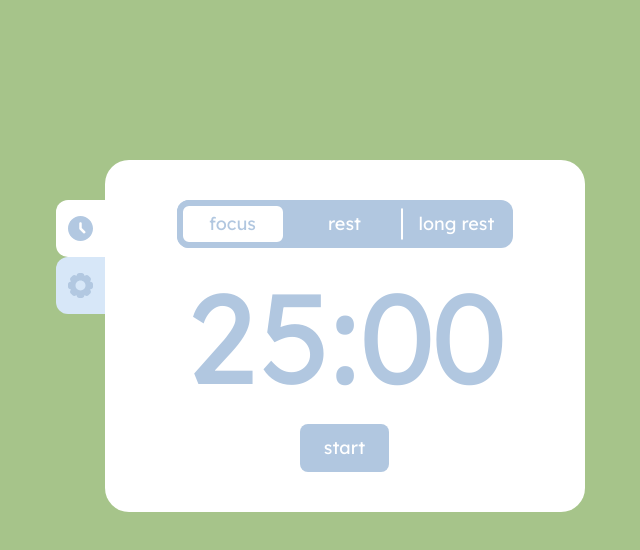
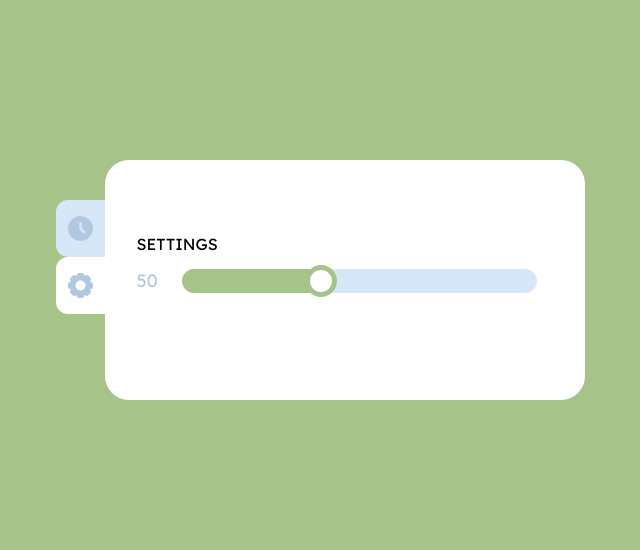
Before and after one commit to LBeukennoot/seedle, a React (Vite) app: page / in a window 1280 px wide. Shown: the top 550 px of the page, without its empty margins (320-960 px from the left). Built offline with nearby package versions, Linux system fonts and the light colour scheme.

Commit message:
Adds slider

```diff
--- a/package.json
+++ b/package.json
@@ -10,6 +10,9 @@
     "preview": "vite preview"
   },
   "dependencies": {
+    "@emotion/react": "^11.14.0",
+    "@emotion/styled": "^11.14.0",
+    "@mui/material": "^7.0.2",
     "@tailwindcss/vite": "^4.0.14",
     "@types/jest": "^29.5.14",
     "@types/node": "^22.13.11",
--- /dev/null
+++ b/src/components/Slider.css
@@ -0,0 +1,58 @@
+/* .MuiSlider-root {
+    height: 1.5rem!important;
+}
+
+.MuiSlider-rail {
+    opacity: 1!important;
+    color: var(--color-light-blue)!important;
+}
+
+.MuiSlider-track {
+    color: var(--color-light-green)!important;
+}
+
+.MuiSlider-thumb {
+    height: 2rem!important;
+    width: 2rem!important;
+    background-color: white!important;
+    border-radius: 100px;
+    border: 0.25rem solid var(--color-light-green)!important;
+    box-sizing: border-box;
+}
+
+.MuiSlider-thumb:hover, .MuiSlider-thumb:focus, .Mui-active, .Mui-focusVisible {
+    box-shadow: inherit!important;
+}
+
+.MuiSlider-thumbSizeSmall {
+    color:#c42c36!important;
+}
+
+.MuiSlider-thumb::before {
+    box-shadow: none!important;
+}
+
+.MuiSlider-valueLabel {
+    line-height: 1.2!important;
+    font-size: 1.2rem!important;
+    background: unset!important;
+    padding: 0!important;
+    width: 3rem!important;
+    height: 3rem!important;
+    border-radius: 50% 50% 50% 0!important;
+    background-color: #26243a!important;
+    transform-origin: bottom left!important;
+    transform: translate(50%, -100%) rotate(-45deg) scale(0)!important;
+}
+
+.MuiSlider-valueLabel:before {
+    display: none!important;
+}
+
+.MuiSlider-valueLabelOpen {
+    transform: translate(50%, -100%) rotate(-45deg) scale(1)!important;
+}
+
+.MuiSlider-valueLabel > * {
+    transform: rotate(45deg)!important;
+} */
--- /dev/null
+++ b/src/components/Slider.tsx
@@ -0,0 +1,217 @@
+// import { styled } from '@mui/material';
+// import './Slider.css'
+// import SliderMUI from '@mui/material/Slider';
+// import { useState } from 'react';
+
+// export default function Slider({ }: any) {
+//     const [value, setValue] = useState(20)
+
+//     const handleChange = (event: Event, newValue: number | number[], activeThumb: number) => {
+//         if (typeof (newValue) === "number") {
+//             setValue(newValue);
+//         }
+//     };
+
+//     const marks = {
+//         min: 5,
+//         max: 120,
+//         minSafe: 30,
+//         maxSafe: 90
+//     }
+
+//     const minSafe = Math.round((marks.minSafe / marks.max) * 100) - 4
+//     // const maxSafe = Math.round((marks.maxSafe / marks.max) * 100) - 4
+//     const maxSafe = Math.round(((marks.max - marks.maxSafe) / marks.max) * 100)
+//     // console.log(minSafe, maxSafe)
+
+
+//     const SafeZones = () => {
+
+//         if (marks.minSafe > marks.maxSafe) {
+//             //one zone at the center of the slider
+//             return (
+//                 <>
+//                     <div
+//                         className={"bg-light-red absolute ml-4 h-[48%] rounded-full"}
+//                         style={{
+//                             width: maxSafe + "%",
+//                             left: minSafe + "%"
+//                         }}
+//                     ></div>
+//                 </>
+//             )
+//         } else {
+//             //two zones on the left and right of the slider
+//             return (
+//                 <>
+//                     <div
+//                         className={"bg-light-red absolute left-0 ml-4 h-[48%] rounded-l-full"}
+//                         style={{ width: (minSafe < 4 ? 0 : minSafe) + "%" }}
+//                     ></div>
+//                     <div
+//                         className={"bg-light-red absolute right-0 mr-4 h-[48%] rounded-r-full"}
+//                         style={{ width: (maxSafe < 4 ? 0 : maxSafe) + "%" }}
+//                     ></div>
+//                 </>
+//             )
+//         }
+
+
+//     }
+
+//     const SliderStyled = styled(SliderMUI)(({ theme }) => ({
+//         color: 'var(--color-light-green)',
+//         '& .MuiSlider-thumb': {
+//             height: '2rem',
+//             width: '2rem',
+//             backgroundColor: '#fff',
+//             border: '0.25rem solid currentColor',
+//             '&:focus, &:hover, &.Mui-active, &.Mui-focusVisible, &::before': {
+//                 boxShadow: 'none',
+//                 // Reset on touch devices, it doesn't add specificity
+//                 '@media (hover: none)': {
+//                     boxShadow: 'none',
+//                 },
+//             },
+//         },
+//         '& .MuiSlider-track': {
+//             height: '1.5rem',
+//         },
+//         '& .MuiSlider-rail': {
+//             color: 'var(--color-light-blue)',
+//             opacity: 1,
+//             height: '1.5rem',
+//             ...theme.applyStyles('dark', {
+//                 color: '#bfbfbf',
+//                 opacity: undefined,
+//             }),
+//         },
+//     }));
+
+//     return (
+//         <div className='flex items-center w-full'>
+//             <div className='w-6'>{value}</div>
+
+//             <div className='px-4 flex items-center relative w-full'>
+//                 <SliderStyled
+//                     valueLabelDisplay="auto"
+//                     aria-label="pretto slider"
+//                     value={value}
+//                     onChange={handleChange}
+
+//                 // aria-label="Volume"
+//                 // value={value}
+//                 // onChange={handleChange}
+//                 // min={marks.min}
+//                 // max={marks.max}
+//                 // step={5}
+//                 />
+//                 {/* <SliderStyled /> */}
+//                 {/* <div className='flex items-center'>
+//                     <SafeZones />
+//                 </div> */}
+//             </div>
+//         </div>
+//     )
+// }
+
+// import "./styles.css";
+import Slider, { SliderThumb, SliderTrack } from "@mui/material/Slider";
+import { styled } from "@mui/material/styles";
+import { useEffect, useState } from "react";
+
+const SliderStyled = styled(Slider)(({ theme }) => ({
+    color: 'var(--color-light-green)',
+    height: "1.5rem",
+    '& .MuiSlider-thumb': {
+        height: '2rem',
+        width: '2rem',
+        backgroundColor: '#fff',
+        border: '0.25rem solid currentColor',
+        '&:focus, &:hover, &.Mui-active, &.Mui-focusVisible, &::before': {
+            boxShadow: 'none',
+        },
+    }
+}));
+
+export default function Sliderr() {
+    const marks = {
+        min: 5,
+        max: 120,
+        minSafe: 19,
+        maxSafe: 121,
+        invert: true
+    }
+
+    const max = marks.max - marks.min
+    const minSafe = Math.round(((marks.minSafe - marks.min) / max) * 100)
+    const maxSafe = Math.round(((marks.max - marks.maxSafe) / max) * 100)
+    const safe = 100 - minSafe - maxSafe
+    console.log(minSafe, maxSafe, safe)
+
+    const [value, setValue] = useState(50);
+    const [sliderSafe, setSliderSafe] = useState(true)
+
+    const handleSliderChange = async (_: any, newValue: any) => {
+        setValue(newValue);
+    };
+
+    useEffect(() => {
+        if (marks.invert) {
+            setSliderSafe(value > marks.minSafe && value < marks.maxSafe)
+        } else {
+            setSliderSafe((value >= 0 && value < marks.minSafe) || (value > marks.maxSafe && value <= marks.max))
+        }
+    }, [value])
+
+    const RailComponent = ({ ...other }: any) => {
+        return (
+            <div {...other} className="w-full h-full rounded-full flex overflow-hidden">
+                <div
+                    className={"h-full " + (marks.invert ? "bg-light-red" : "bg-light-blue")}
+                    style={{ width: minSafe + "%" }}
+                ></div>
+                <div
+                    className={"h-full " + (marks.invert ? "bg-light-blue" : "bg-light-red")}
+                    style={{ width: safe + "%" }}
+                ></div>
+                <div
+                    className={"h-full " + (marks.invert ? "bg-light-red" : "bg-light-blue")}
+                    style={{ width: maxSafe + "%" }}
+                ></div>
+            </div>
+        )
+    }
+
+    const ThumbComponent = ({ ...other }: any) => {
+        return (
+            <SliderThumb { ...other } className={"!bg-white !h-[2rem] !w-[2rem] border-5 before:!shadow-none hover:!shadow-none transition-all " + (sliderSafe ? "border-light-green" : " !border-red")}>
+            </SliderThumb>
+        )
+    }
+
+    const TrackComponent = ({ ...other }: any) => {
+        return (
+            <SliderTrack {...other} className={"h-full w-full " + (sliderSafe ? "" : "!bg-red !border-red")}>
+            </SliderTrack>
+        )
+    }
+
+    return (
+        <div className='flex items-center w-full'>
+            <div className='w-8 text-blue text-lg overflow-hidden'>{value}</div>
+
+            <div className='px-4 flex items-center relative w-full'>
+                <SliderStyled
+                    slots={{ rail: RailComponent, thumb: ThumbComponent, track: TrackComponent  }}
+                    value={value}
+                    onChange={handleSliderChange}
+                    aria-label="slider-name"
+                    min={marks.min}
+                    max={marks.max}
+                    step={5}
+                />
+            </div>
+        </div>
+    );
+}
--- a/src/components/navigation/screens/SettingsScreen.tsx
+++ b/src/components/navigation/screens/SettingsScreen.tsx
@@ -1,6 +1,7 @@
 import { useContext } from "react"
 import { NavigationContext } from "../../../providers/NavigationProvider"
 import { TimerContext } from "../../../providers/TimerProvider"
+import Sliderr from "../../Slider"
 
 export default function SettingsScreen() {
 
@@ -9,14 +10,11 @@ export default function SettingsScreen() {
 
 
     return (
-        <div>
+        <div className="m-8">
             <div>
-                settings
+                SETTINGS
+                <Sliderr />
             </div>
-
-            {/* <div>
-                <input type="number" value={startTime} onChange={(e) => setStartTime(e.target.value)} max={60} />
-            </div> */}
         </div>
     )
 }
--- a/src/main.css
+++ b/src/main.css
@@ -13,7 +13,8 @@
     --color-green: oklch(60.12% 0.0882 137.17);
     --color-light-green: oklch(78.34% 0.0855 130.39);
     --color-champagne: oklch(93.27% 0.0403 83.13);
-    --color-red: oklch(74.14% 0.0882 33.4);
+    --color-light-red: oklch(0.89 0.0406 41.03);
+    --color-red: oklch(0.8 0.0865 41.33);
 
     --font-lexend: "Lexend", sans-serif;
 }
--- a/src/providers/NavigationProvider.tsx
+++ b/src/providers/NavigationProvider.tsx
@@ -11,7 +11,7 @@ export const NavigationContext = createContext<INavigationOptions>( );
  */
 export default function NavigationProvider({ children }: INavigationOptionsProviderProps) {
 
-    const [currentScreen, setCurrentScreen] = useState<string>("focus")
+    const [currentScreen, setCurrentScreen] = useState<string>("settings")
 
     return (
         <NavigationContext.Provider value={{ currentScreen, setCurrentScreen }}>
```
Also changed, not shown: 1 other file (tests, documents, lock files or other folders).
